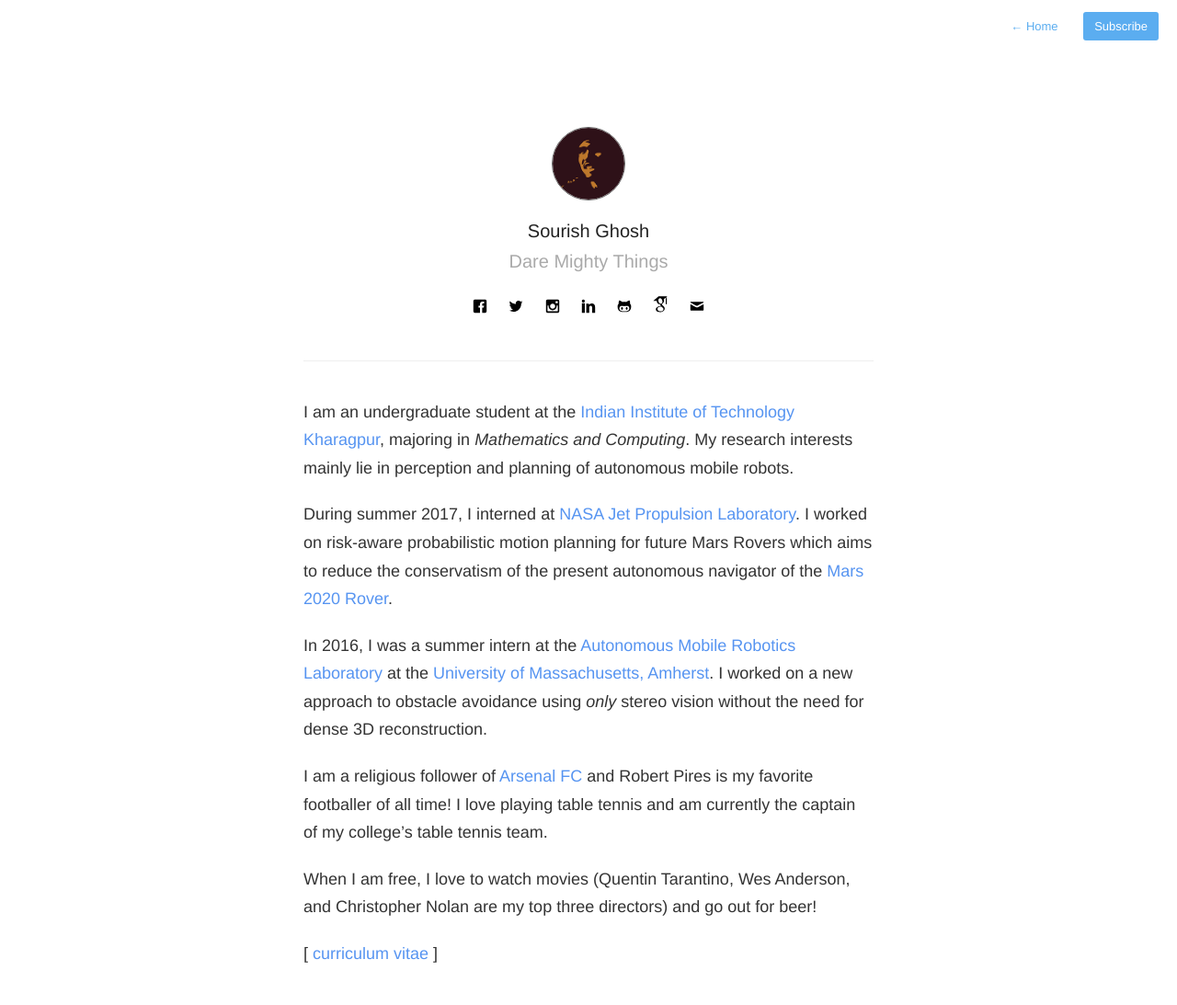
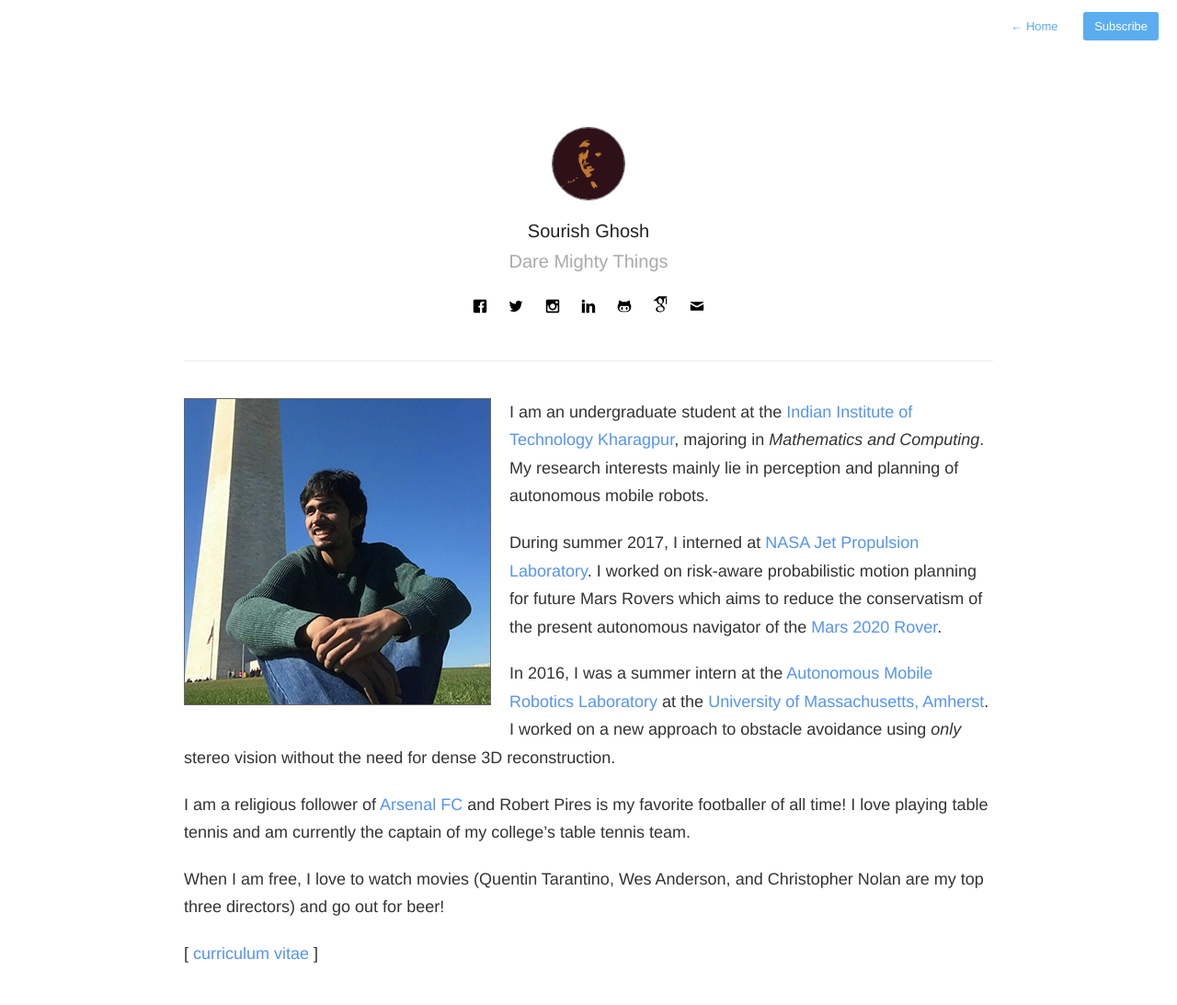
Before and after one commit to sourishg/sourishg.github.io, a Jekyll site: the page built from about.md, in a window 1280 px wide. Shown: the whole page at 92% size. Built offline with Jekyll 4.4.1, drawn with Linux system fonts in a browser that asks for light colours; nearby versions of some CDN libraries.

Commit message:
update about page

```diff
--- a/about.md
+++ b/about.md
@@ -4,6 +4,7 @@ permalink: about/
 profile: true
 ---
 
+![Sourish Ghosh]({{ site.baseurl }}assets/images/avatar_2x.png){:.sourish-img}
 
 I am an undergraduate student at the [Indian Institute of Technology Kharagpur](http://www.iitkgp.ac.in), majoring in *Mathematics and Computing*. My research interests mainly lie in perception and planning of autonomous mobile robots.
 
--- a/assets/css/style.css
+++ b/assets/css/style.css
@@ -72,7 +72,7 @@ h2 {
 
 .profile #wrapper {
 	padding: 100px 40px 0px;
-	max-width: 700px;
+	max-width: 960px;
 	margin: 0 auto;
 }
 
@@ -146,7 +146,7 @@ nav.main-nav a.cta {
 }
 
 #wrapper.home {
-	max-width: 700px;
+	max-width: 960px;
 	margin: 0 auto;
 	padding: 0px 40px 20px 40px;
 }
@@ -721,6 +721,12 @@ h2.month {
 .icon-google-scholar { width: 20px; height: 32px; }
 .icon-mail { width: 16px; height: 32px; }
 
+.sourish-img {
+	float: left;
+	margin-right: 20px;
+	margin-bottom: 20px;
+}
+
 table {
   padding: 0; }
   table tr {
```
Also changed, not shown: assets/images/avatar_2x.png (added).
